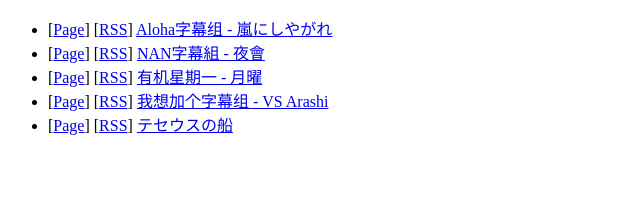
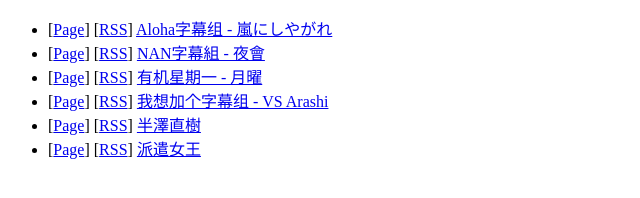
Before and after one commit to franklai/torrent-rss, a website: page index.html in a window 1280 px wide. Shown: the whole page, without its empty margins (0-640 px from the left). Drawn offline with Linux system fonts and the light colour scheme.

Commit message:
Deploy franklai/torrent-rss to github.com/franklai/torrent-rss.git:gh-pages

```diff
--- a/config.js
+++ b/config.js
@@ -3,7 +3,8 @@
   ['NAN字幕組 - 夜會', 'https://space.bilibili.com/14147173/video'],
   ['有机星期一 - 月曜', 'https://space.bilibili.com/28259096/video'],
   ['我想加个字幕组 - VS Arashi', 'https://space.bilibili.com/129426196'],
-  ['テセウスの船', 'http://www.zimuxia.cn/portfolio/忒修斯之船'],
+  ['半澤直樹', 'http://www.zimuxia.cn/portfolio/半泽直树'],
+  ['派遣女王', 'http://www.zimuxia.cn/portfolio/派遣员的品格'],
   // ['Doctor-X', 'http://www.zimuxia.cn/portfolio/doctor-x'],
   // ['俺の話は長い', 'http://www.zimuxia.cn/portfolio/%E6%88%91%E7%9A%84%E4%BA%8B%E8%AF%B4%E6%9D%A5%E8%AF%9D%E9%95%BF'],
 ];
--- a/index.html
+++ b/index.html
@@ -24,9 +24,14 @@
 <a href="https://franklai.github.io/torrent-rss/rss/我想加个字幕组 - VS Arashi.rss">我想加个字幕组 - VS Arashi</a>
 </li>
 <li>
-[<a href="http://www.zimuxia.cn/portfolio/忒修斯之船">Page</a>]
-[<a href="https://franklai.github.io/torrent-rss/rss/テセウスの船.rss">RSS</a>]
-<a href="https://franklai.github.io/torrent-rss/rss/テセウスの船.rss">テセウスの船</a>
+[<a href="http://www.zimuxia.cn/portfolio/半泽直树">Page</a>]
+[<a href="https://franklai.github.io/torrent-rss/rss/半澤直樹.rss">RSS</a>]
+<a href="https://franklai.github.io/torrent-rss/rss/半澤直樹.rss">半澤直樹</a>
+</li>
+<li>
+[<a href="http://www.zimuxia.cn/portfolio/派遣员的品格">Page</a>]
+[<a href="https://franklai.github.io/torrent-rss/rss/派遣女王.rss">RSS</a>]
+<a href="https://franklai.github.io/torrent-rss/rss/派遣女王.rss">派遣女王</a>
 </li>
 </ul>
 </body></html>
```
Also changed, not shown: 5 other files.
